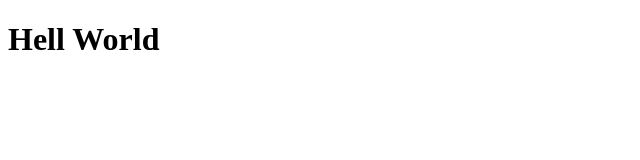
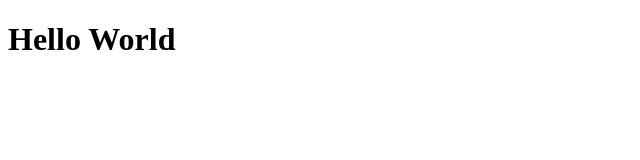
Before and after one commit to the24itguy/Kable-Hello-World, a plain HTML site: page index.html in a window 1280 px wide. Shown: the whole page, without its empty margins (0-640 px from the left). Drawn offline with Linux system fonts and the light colour scheme.

Commit message:
second push

```diff
--- a/index.html
+++ b/index.html
@@ -6,6 +6,6 @@
     <title>Document</title>
 </head>
 <body>
-<h1>Hell World</h1>
+<h1>Hello World</h1>
 </body>
 </html>
```
